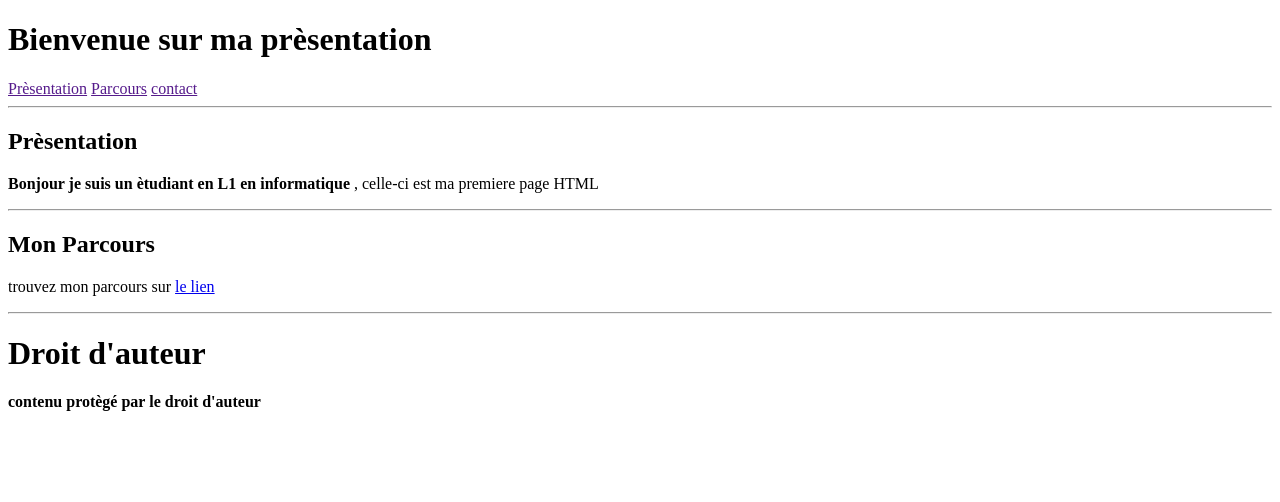
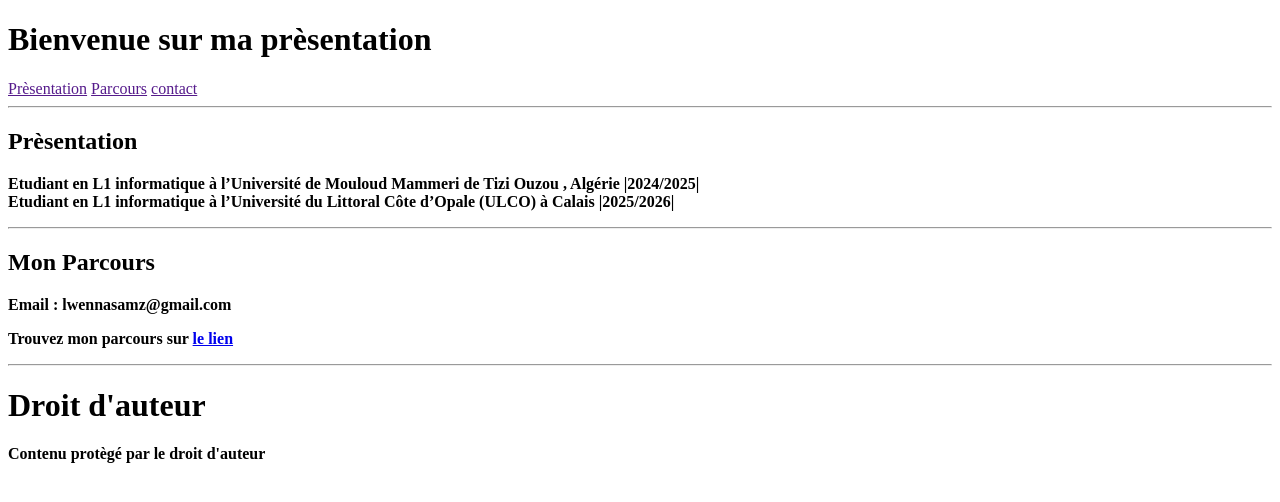
Before and after one commit to Lwennasamz/mon-portfolio, a plain HTML site: page index.html in a window 1280 px wide. Drawn offline with Linux system fonts and the light colour scheme.

Commit message:
Add files via upload

```diff
--- a/index.html
+++ b/index.html
@@ -18,19 +18,25 @@
     <hr>
     <main>
 
-        <section>
-            <h1>Prèsentation</h1>
-            <p> <strong>Bonjour je suis un ètudiant en L1 en informatique</strong> , celle-ci est ma  premiere page HTML</p>
-        </section> <hr>
+<body>
+    <header>
+  <section>
+    <h1>Prèsentation</h1>
+    <p> <strong> Etudiant en L1 informatique à l’Université de  Mouloud Mammeri de Tizi Ouzou , Algérie    |2024/2025|</strong>  <br>
+      <strong> Etudiant  en  L1 informatique à l’Université du Littoral Côte d’Opale (ULCO) à Calais      |2025/2026| </strong>
+     </p>
+      </section><hr>
+      </header>
         <section>
             <h1>Mon Parcours</h1>
-            <p> trouvez mon parcours sur <a href="https://Google.com">le lien</a>
+            <p> <strong>Email : lwennasamz@gmail.com </strong></p>
+            <p><strong> Trouvez mon parcours sur <a href="https://Google.com">le lien </strong></a>
         </section> <hr>
     </main>
 
     <footer>
         <h1> Droit d'auteur</h1>
-      <p> <strong> contenu protègé par le droit d'auteur </strong></p>
+      <p> <strong> Contenu protègé par le droit d'auteur </strong></p>
 
     </footer>
 
```
